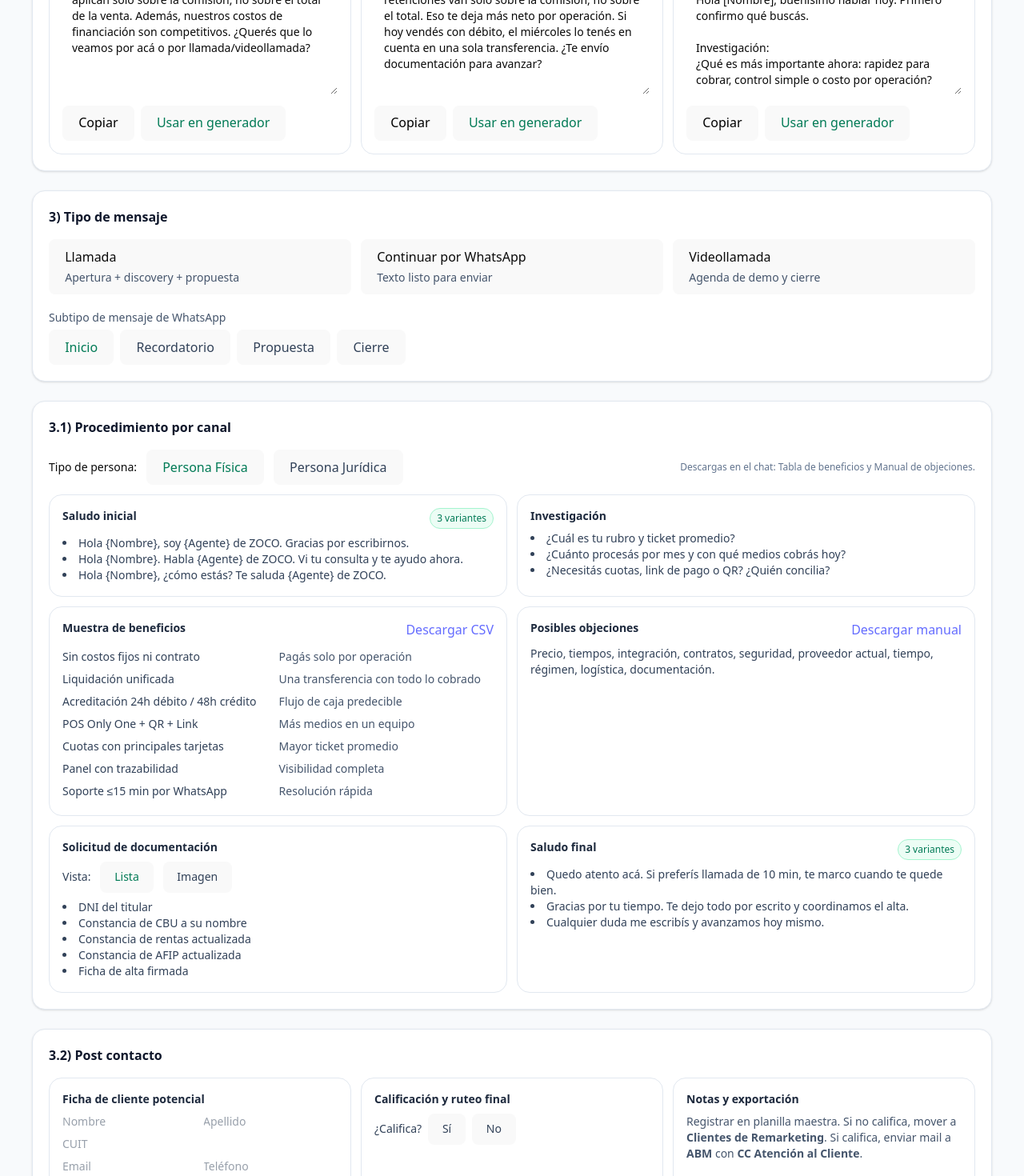
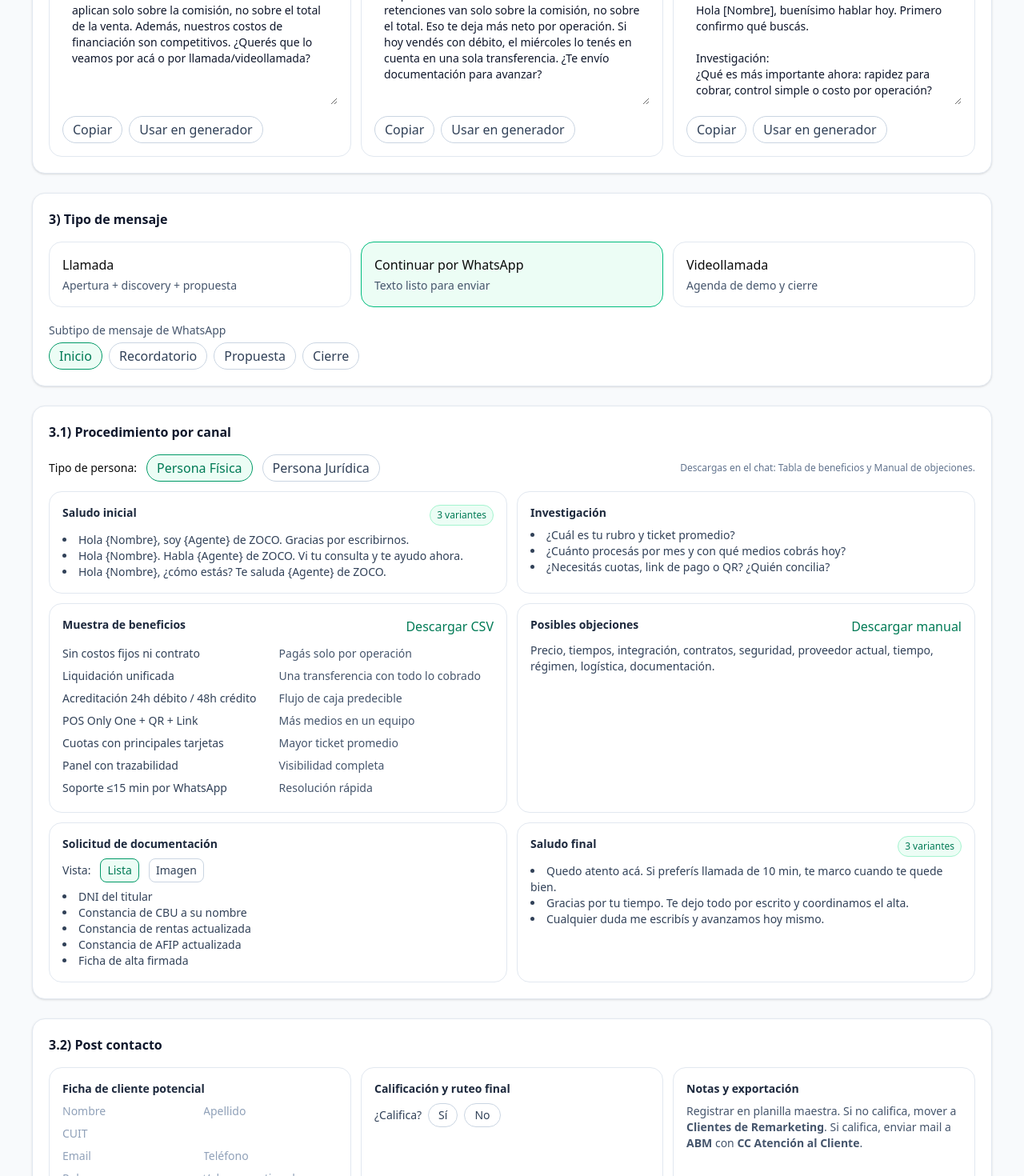
Before and after one commit to esteban-zoco/Procesos-vendedores, a React (Vite) app: page / in a window 1280 px wide. Shown: the part 840-2310 px from the top of the page at 80% size. Built offline with nearby package versions, Linux system fonts and the light colour scheme.

Commit message:
new seccion panel organizer

```diff
--- a/src/index.css
+++ b/src/index.css
@@ -7,16 +7,16 @@
   line-height: 1.5;
   font-weight: 400;
 
-  color-scheme: light dark;
-  color: rgba(255, 255, 255, 0.87);
-  background-color: #242424;
+  /* Fuerza esquema claro en todos los navegadores */
+  color-scheme: light;
 
+  /* Valores por defecto del tema claro */
   font-synthesis: none;
   text-rendering: optimizeLegibility;
   -webkit-font-smoothing: antialiased;
   -moz-osx-font-smoothing: grayscale;
   --radius: 0.625rem;
-  --background: oklch(1 0 0);
+  --background: oklch(0.985 0 0);
   --foreground: oklch(0.145 0 0);
   --card: oklch(1 0 0);
   --card-foreground: oklch(0.145 0 0);
@@ -49,18 +49,12 @@
   --sidebar-ring: oklch(0.708 0 0);
 }
 
-a {
-  font-weight: 500;
-  color: #646cff;
-  text-decoration: inherit;
-}
-a:hover {
-  color: #535bf2;
-}
+/* Enlaces heredan el color del tema; las vistas definen colores */
+a { font-weight: 500; text-decoration: inherit; }
+a:hover { text-decoration: underline; }
 
 body {
   margin: 0;
-  /* Let the app control layout; avoid centering the root */
   min-width: 320px;
   min-height: 100vh;
 }
@@ -70,37 +64,11 @@ h1 {
   line-height: 1.1;
 }
 
-button {
-  border-radius: 8px;
-  border: 1px solid transparent;
-  padding: 0.6em 1.2em;
-  font-size: 1em;
-  font-weight: 500;
-  font-family: inherit;
-  background-color: #1a1a1a;
-  cursor: pointer;
-  transition: border-color 0.25s;
-}
-button:hover {
-  border-color: #646cff;
-}
-button:focus,
-button:focus-visible {
-  outline: 4px auto -webkit-focus-ring-color;
-}
+/* Quitamos estilos globales agresivos para <button>.
+   Los componentes usan utilidades de Tailwind. */
+button { font: inherit; cursor: pointer; }
 
-@media (prefers-color-scheme: light) {
-  :root {
-    color: #213547;
-    background-color: #ffffff;
-  }
-  a:hover {
-    color: #747bff;
-  }
-  button {
-    background-color: #f9f9f9;
-  }
-}
+/* Sin alternar por esquema del SO; mantenemos siempre claro */
 
 @theme inline {
   --radius-sm: calc(var(--radius) - 4px);
@@ -140,39 +108,7 @@ button:focus-visible {
   --color-sidebar-ring: var(--sidebar-ring);
 }
 
-.dark {
-  --background: oklch(0.145 0 0);
-  --foreground: oklch(0.985 0 0);
-  --card: oklch(0.205 0 0);
-  --card-foreground: oklch(0.985 0 0);
-  --popover: oklch(0.205 0 0);
-  --popover-foreground: oklch(0.985 0 0);
-  --primary: oklch(0.922 0 0);
-  --primary-foreground: oklch(0.205 0 0);
-  --secondary: oklch(0.269 0 0);
-  --secondary-foreground: oklch(0.985 0 0);
-  --muted: oklch(0.269 0 0);
-  --muted-foreground: oklch(0.708 0 0);
-  --accent: oklch(0.269 0 0);
-  --accent-foreground: oklch(0.985 0 0);
-  --destructive: oklch(0.704 0.191 22.216);
-  --border: oklch(1 0 0 / 10%);
-  --input: oklch(1 0 0 / 15%);
-  --ring: oklch(0.556 0 0);
-  --chart-1: oklch(0.488 0.243 264.376);
-  --chart-2: oklch(0.696 0.17 162.48);
-  --chart-3: oklch(0.769 0.188 70.08);
-  --chart-4: oklch(0.627 0.265 303.9);
-  --chart-5: oklch(0.645 0.246 16.439);
-  --sidebar: oklch(0.205 0 0);
-  --sidebar-foreground: oklch(0.985 0 0);
-  --sidebar-primary: oklch(0.488 0.243 264.376);
-  --sidebar-primary-foreground: oklch(0.985 0 0);
-  --sidebar-accent: oklch(0.269 0 0);
-  --sidebar-accent-foreground: oklch(0.985 0 0);
-  --sidebar-border: oklch(1 0 0 / 10%);
-  --sidebar-ring: oklch(0.556 0 0);
-}
+/* Eliminamos variables de modo oscuro para evitar cambios implícitos. */
 
 @layer base {
   * {
@@ -181,4 +117,8 @@ button:focus-visible {
   body {
     @apply bg-background text-foreground;
   }
+  /* Asegura campos claros en todos los esquemas */
+  input, select, textarea {
+    @apply bg-white text-slate-900 placeholder-slate-400;
+  }
 }
--- a/src/pages/EventTicketingWireframe.tsx
+++ b/src/pages/EventTicketingWireframe.tsx
@@ -191,6 +191,8 @@ export default function App() {
   ] as const;
   const [personType, setPersonType] = useState("fisica");
   const [docsView, setDocsView] = useState<"lista" | "imagen">("lista");
+  // Estado de selección visual para los dos botones de cada ejemplo
+  const [exampleSel, setExampleSel] = useState<Record<string, "copiar" | "usar" | null>>({});
 
   const DOCS: Record<string, string[]> = {
     fisica: [
@@ -455,7 +457,7 @@ export default function App() {
         <Section title="2) Identificación del cliente" right={<Badge>Frío · Tibio · Caliente</Badge>}>
           <div className="grid grid-cols-1 md:grid-cols-3 gap-3 mb-4">
             {CLIENT_TYPES.map((ct) => (
-              <button key={ct.key} onClick={() => { setClientType(ct.key); setOverrideScript(""); }} className={`text-left rounded-2xl border p-4 hover:shadow-sm ${clientType === ct.key ? "border-emerald-500 bg-emerald-50" : "border-slate-200 bg-white"}`}>
+              <button key={ct.key} onClick={() => { setClientType(ct.key); setOverrideScript(""); }} className={`text-left rounded-2xl border p-4 hover:shadow-sm cursor-pointer ${clientType === ct.key ? "border-emerald-500 bg-emerald-50" : "border-slate-200 bg-white"}`}>
                 <div className="font-medium">{ct.label}</div>
                 <div className="text-sm text-slate-600 mt-1">{ct.desc}</div>
               </button>
@@ -476,8 +478,26 @@ export default function App() {
                 <div className="text-sm font-semibold text-slate-800 capitalize">Ejemplo práctico {k}</div>
                 <textarea readOnly value={guide.ejemplos[k]} className="mt-2 w-full h-40 rounded-xl border-slate-300 text-sm p-3 whitespace-pre-wrap" />
                 <div className="mt-2 flex gap-2">
-                  <button onClick={() => navigator.clipboard.writeText(guide.ejemplos[k])} className="px-3 py-1 rounded-lg bg-emerald-600 text-black text-sm">Copiar</button>
-                  <button onClick={() => { setMessageType(k as any); setOverrideScript(guide.ejemplos[k]); }} className="px-3 py-1 rounded-lg bg-emerald-50 text-emerald-700 border border-emerald-600 text-sm">Usar en generador</button>
+                  <button
+                    onClick={() => { navigator.clipboard.writeText(guide.ejemplos[k]); setExampleSel((s) => ({ ...s, [k]: "copiar" })); }}
+                    className={`px-3 py-1 rounded-full text-sm border cursor-pointer ${
+                      exampleSel[k] === "copiar"
+                        ? "bg-emerald-50 text-emerald-700 border-emerald-600"
+                        : "bg-white text-slate-700 border-slate-300"
+                    }`}
+                  >
+                    Copiar
+                  </button>
+                  <button
+                    onClick={() => { setMessageType(k as any); setOverrideScript(guide.ejemplos[k]); setExampleSel((s) => ({ ...s, [k]: "usar" })); }}
+                    className={`px-3 py-1 rounded-full text-sm border cursor-pointer ${
+                      exampleSel[k] === "usar"
+                        ? "bg-emerald-50 text-emerald-700 border-emerald-600"
+                        : "bg-white text-slate-700 border-slate-300"
+                    }`}
+                  >
+                    Usar en generador
+                  </button>
                 </div>
               </div>
             ))}
@@ -487,7 +507,7 @@ export default function App() {
         <Section title="3) Tipo de mensaje">
           <div className="grid grid-cols-1 md:grid-cols-3 gap-3">
             {MESSAGE_TYPES.map((mt) => (
-              <button key={mt.key} onClick={() => { setMessageType(mt.key); setOverrideScript(""); }} className={`text-left rounded-2xl border p-4 hover:shadow-sm ${messageType === mt.key ? "border-emerald-500 bg-emerald-50" : "border-slate-200 bg-white"}`}>
+              <button key={mt.key} onClick={() => { setMessageType(mt.key); setOverrideScript(""); }} className={`text-left rounded-2xl border p-4 hover:shadow-sm cursor-pointer ${messageType === mt.key ? "border-emerald-500 bg-emerald-50" : "border-slate-200 bg-white"}`}>
                 <div className="font-medium">{mt.label}</div>
                 <div className="text-sm text-slate-600 mt-1">{mt.key === "whatsapp" ? "Texto listo para enviar" : mt.key === "llamada" ? "Apertura + discovery + propuesta" : "Agenda de demo y cierre"}</div>
               </button>
@@ -505,7 +525,7 @@ export default function App() {
                       setWaSubtype(s.key);
                       setOverrideScript("");
                     }}
-                    className={`px-3 py-1 rounded-full text-sm border ${
+                    className={`px-3 py-1 rounded-full text-sm border cursor-pointer ${
                       waSubtype === s.key
                         ? "bg-emerald-50 text-emerald-700 border-emerald-600"
                         : "bg-white text-slate-700 border-slate-300"
@@ -526,7 +546,7 @@ export default function App() {
               <button
                 key={p.key}
                 onClick={() => setPersonType(p.key)}
-                className={`px-3 py-1 rounded-full text-sm border ${
+                className={`px-3 py-1 rounded-full text-sm border cursor-pointer ${
                   personType === p.key
                     ? "bg-emerald-50 text-emerald-700 border-emerald-600"
                     : "bg-white text-slate-700 border-slate-300"
@@ -557,7 +577,7 @@ export default function App() {
                   <div>Vista:</div>
                   <button
                     onClick={() => setDocsView("lista")}
-                    className={`px-2 py-1 rounded-md border ${
+                    className={`px-2 py-1 rounded-md border cursor-pointer ${
                       docsView === "lista"
                         ? "bg-emerald-50 text-emerald-700 border-emerald-600"
                         : "bg-white text-slate-700 border-slate-300"
@@ -567,7 +587,7 @@ export default function App() {
                   </button>
                   <button
                     onClick={() => setDocsView("imagen")}
-                    className={`px-2 py-1 rounded-md border ${
+                    className={`px-2 py-1 rounded-md border cursor-pointer ${
                       docsView === "imagen"
                         ? "bg-emerald-50 text-emerald-700 border-emerald-600"
                         : "bg-white text-slate-700 border-slate-300"
@@ -659,8 +679,8 @@ export default function App() {
             <Step title="Calificación y ruteo final">
               <div className="flex items-center gap-2 mb-2">
                 <span className="text-sm">¿Califica?</span>
-                <button onClick={() => setCalifica(true)} className={`px-3 py-1 rounded-full text-sm border ${califica === true ? "bg-emerald-50 text-emerald-700 border-emerald-600" : "bg-white text-slate-700 border-slate-300"}`}>Sí</button>
-                <button onClick={() => setCalifica(false)} className={`px-3 py-1 rounded-full text-sm border ${califica === false ? "bg-rose-50 text-rose-700 border-rose-600" : "bg-white text-slate-700 border-slate-300"}`}>No</button>
+                <button onClick={() => setCalifica(true)} className={`px-3 py-1 rounded-full text-sm border cursor-pointer ${califica === true ? "bg-emerald-50 text-emerald-700 border-emerald-600" : "bg-white text-slate-700 border-slate-300"}`}>Sí</button>
+                <button onClick={() => setCalifica(false)} className={`px-3 py-1 rounded-full text-sm border cursor-pointer ${califica === false ? "bg-rose-50 text-rose-700 border-rose-600" : "bg-white text-slate-700 border-slate-300"}`}>No</button>
               </div>
 
               {califica === false && (
@@ -683,8 +703,18 @@ export default function App() {
                   <div className="text-sm font-medium mt-2">Cuerpo del mail</div>
                   <textarea readOnly value={emailBody} className="rounded-xl border-slate-300 w-full h-28" />
                   <div className="flex items-center gap-2 mt-2">
-                    {mailtoLink && (<a href={mailtoLink} className="px-3 py-1 rounded-lg bg-emerald-600 text-white text-sm">Preparar correo</a>)}
-                    <a href={csvUrl} download={`ZOCO_lead_${postNombre || "cliente"}.csv`} className="px-3 py-1 rounded-lg bg-emerald-50 text-emerald-700 border border-emerald-600 text-sm">Descargar ficha CSV</a>
+                    {mailtoLink && (
+                      <a href={mailtoLink} className="px-4 py-2 rounded-xl bg-emerald-600 text-black hover:bg-emerald-700 text-sm">
+                        Preparar correo
+                      </a>
+                    )}
+                    <a
+                      href={csvUrl}
+                      download={`ZOCO_lead_${postNombre || "cliente"}.csv`}
+                      className="px-4 py-2 rounded-xl bg-emerald-50 text-emerald-700 border border-emerald-600 hover:bg-emerald-100 text-sm"
+                    >
+                      Descargar ficha CSV
+                    </a>
                   </div>
                 </div>
               )}
@@ -738,7 +768,7 @@ export default function App() {
             <label className="text-sm text-slate-600">Guion sugerido</label>
             <textarea value={script} readOnly className="mt-1 w-full h-44 rounded-xl border-slate-300 font-mono text-sm p-3" />
             <div className="mt-2 flex items-center gap-2">
-              <button onClick={() => navigator.clipboard.writeText(script)} className="px-4 py-2 rounded-xl bg-emerald-600 text-black hover:bg-emerald-700">Copiar guion</button>
+              <button onClick={() => navigator.clipboard.writeText(script)} className="px-3 py-1 rounded-full text-sm border bg-emerald-50 text-emerald-700 border-emerald-600">Copiar guion</button>
               {waLink && (<a href={waLink} target="_blank" rel="noreferrer" className="px-4 py-2 rounded-xl bg-emerald-50 text-emerald-700 border border-emerald-600 hover:bg-emerald-100">Abrir WhatsApp</a>)}
             </div>
           </div>
```
